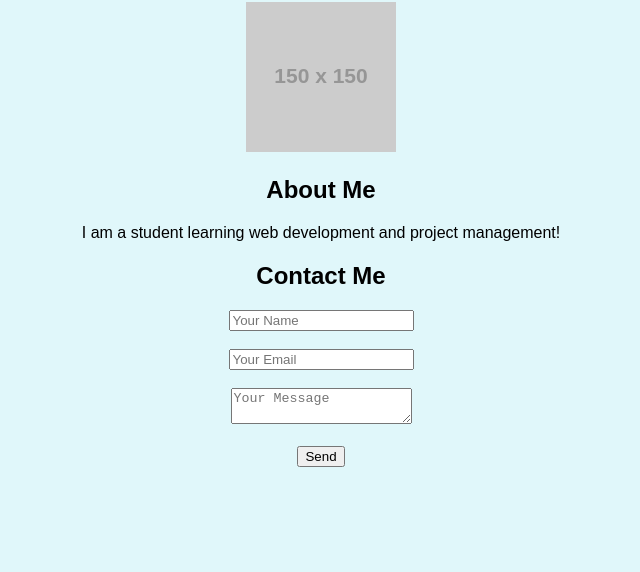
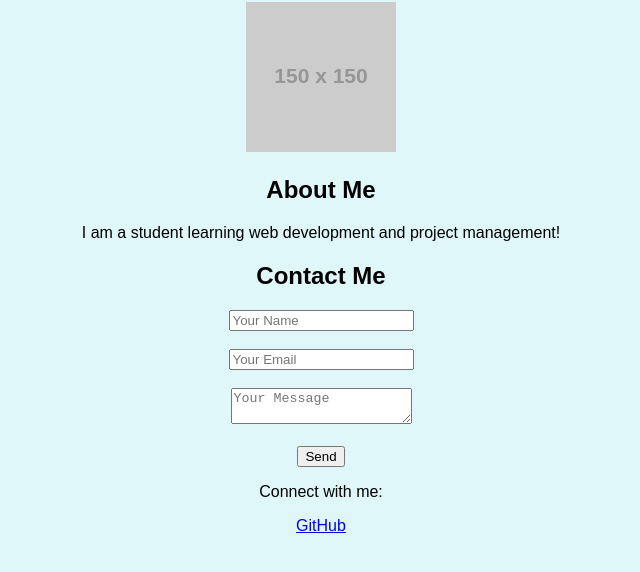
Before and after one commit to makramenhom/welcome, a plain HTML site: page index.html in a window 1280 px wide. Shown: the part 78-650 px from the top of the page, without its empty margins (319-959 px from the left). Drawn offline with Linux system fonts and the light colour scheme; placeholder pictures from the web are drawn by us.

Commit message:
Added footer with GitHub link

```diff
--- a/index.html
+++ b/index.html
@@ -23,6 +23,10 @@
   </form>
 </section>
 
+<footer>
+  <p>Connect with me:</p>
+  <a href="https://github.com/makramenhom" target="_blank">GitHub</a>
+</footer>
 
 
 </body>
```
